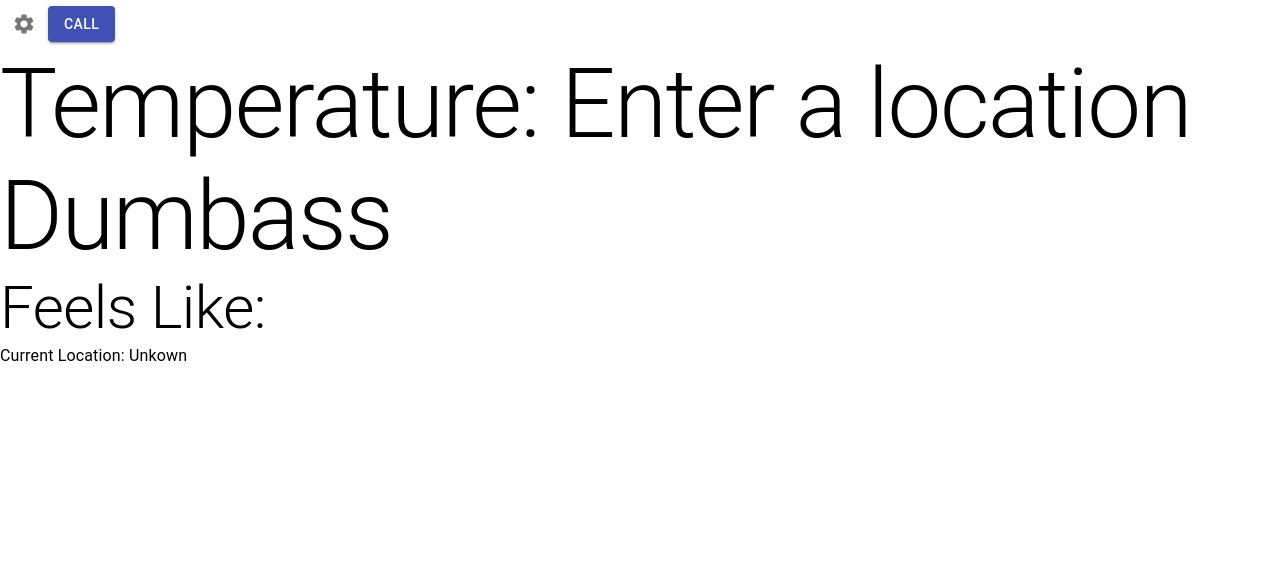
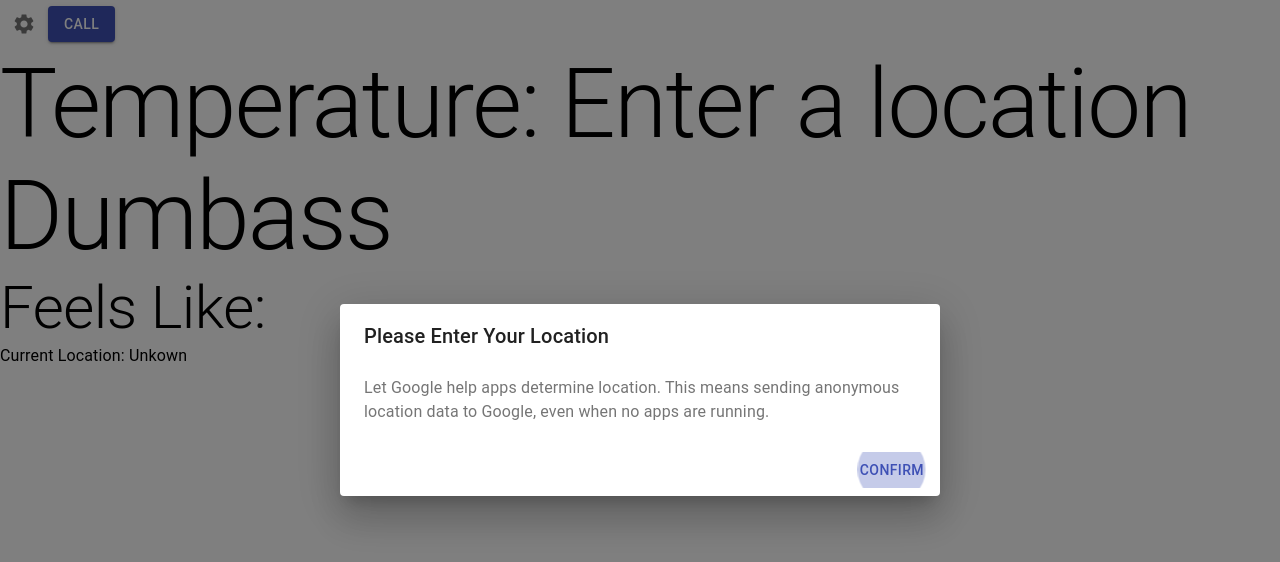
Before and after one commit to Lewis-Hamilton/weather, a React (Create React App) app: page / in a window 1280 px wide. Shown: the top 562 px of the page. Built offline with nearby package versions, Linux system fonts and the light colour scheme; no server answers.

Commit message:
added location modal

```diff
--- a/src/App.js
+++ b/src/App.js
@@ -10,6 +10,7 @@ import Grid from "@material-ui/core/Grid";
 import Button from "@material-ui/core/Button";
 import TextField from "@material-ui/core/TextField";
 import Typography from "@material-ui/core/Typography";
+import Modal from "./components/modal";
 
 export default function App() {
   const [open, setOpen] = useState(false);
@@ -67,6 +68,7 @@ export default function App() {
 
   return (
     <div className="App">
+      <Modal />
       <IconButton onClick={() => setOpen(true)}>
         <SettingsIcon />
       </IconButton>
--- /dev/null
+++ b/src/components/modal.js
@@ -0,0 +1,41 @@
+import React, { useState, useEffect } from "react";
+import Button from "@material-ui/core/Button";
+import Dialog from "@material-ui/core/Dialog";
+import DialogActions from "@material-ui/core/DialogActions";
+import DialogContent from "@material-ui/core/DialogContent";
+import DialogContentText from "@material-ui/core/DialogContentText";
+import DialogTitle from "@material-ui/core/DialogTitle";
+
+export default function Modal() {
+  const [open, setOpen] = useState(false);
+
+  useEffect(() => {
+    setOpen(true);
+  }, []);
+
+  return (
+    <div>
+      <Dialog
+        open={open}
+        onClose={() => setOpen(false)}
+        aria-labelledby="alert-dialog-title"
+        aria-describedby="alert-dialog-description"
+      >
+        <DialogTitle id="alert-dialog-title">
+          {"Please Enter Your Location"}
+        </DialogTitle>
+        <DialogContent>
+          <DialogContentText id="alert-dialog-description">
+            Let Google help apps determine location. This means sending
+            anonymous location data to Google, even when no apps are running.
+          </DialogContentText>
+        </DialogContent>
+        <DialogActions>
+          <Button onClick={() => setOpen(false)} color="primary" autoFocus>
+            Confirm
+          </Button>
+        </DialogActions>
+      </Dialog>
+    </div>
+  );
+}
```
